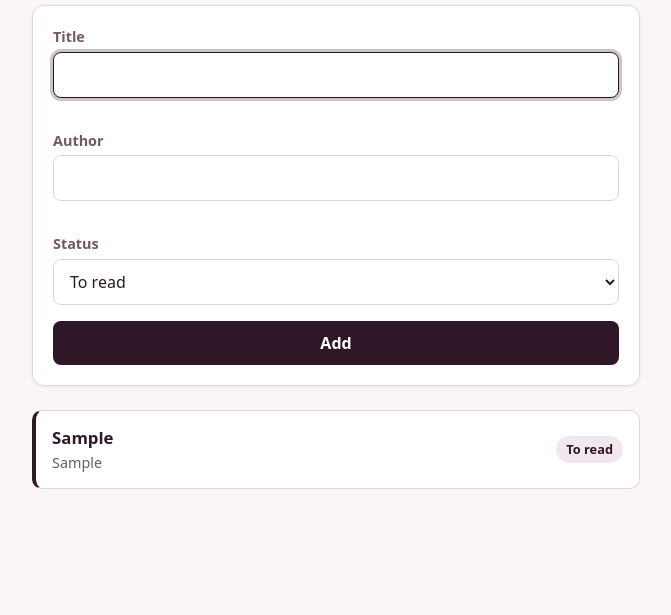
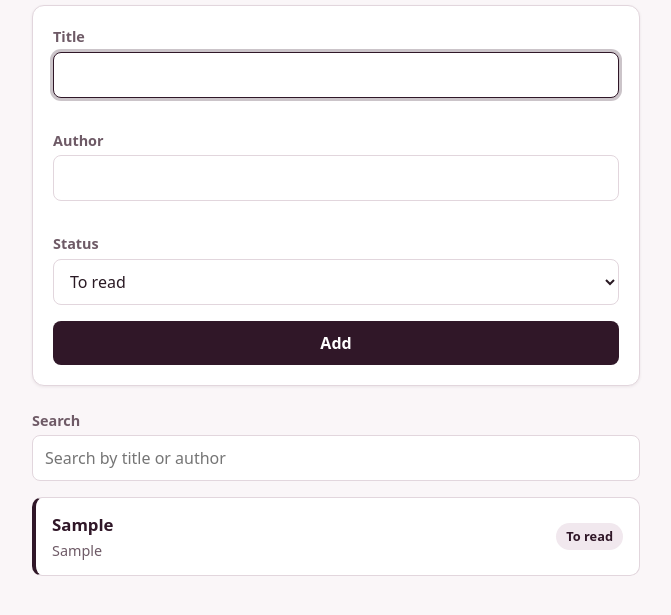
Before and after one commit to jstalvi/Book_Tracker, a plain HTML site: page index.html in a window 1280 px wide. Both pictures are taken after typing "Sample", "Sample" into the empty fields and a click on the button "Add". Shown: the part 99-714 px from the top of the page, without its empty margins (304-975 px from the left). Drawn offline with Linux system fonts and the light colour scheme.

Commit message:
feat: add case-insensitive search by title or author

```diff
--- a/app.js
+++ b/app.js
@@ -8,6 +8,7 @@ const statusSelect = document.getElementById("status-select");
 const titleError = document.getElementById("title-error");
 const authorError = document.getElementById("author-error");
 const bookList = document.getElementById("book-list");
+const searchInput = document.getElementById("search-input");
 
 // The text shown on the page for each saved status value
 const STATUS_LABELS = {
@@ -78,21 +79,42 @@ function checkAuthor() {
 
 // ---------- Drawing the list ----------
 
-// Redraws the whole list from the books array, newest first.
-// Call this every time the books array changes.
+function showMessage(text) {
+  const message = document.createElement("li");
+  message.className = "empty-state";
+  message.textContent = text;
+  bookList.appendChild(message);
+}
+
+// True when the title or author contains the search text, ignoring capital letters
+function matchesSearch(book, query) {
+  return (
+    book.title.toLowerCase().includes(query) ||
+    book.author.toLowerCase().includes(query)
+  );
+}
+
+// Redraws the whole list from the books array, newest first, showing only books
+// that match the search box. Call this every time the books array or the search changes.
 function renderBooks() {
   bookList.innerHTML = "";
 
   if (books.length === 0) {
-    const empty = document.createElement("li");
-    empty.className = "empty-state";
-    empty.textContent = "No books yet. Add your first one above.";
-    bookList.appendChild(empty);
+    showMessage("No books yet. Add your first one above.");
     return;
   }
 
-  // slice() makes a copy so sorting doesn't change the books array itself
-  const newestFirst = books.slice().sort((a, b) => b.createdAt - a.createdAt);
+  // An empty search matches every book. filter() and slice() both make new arrays,
+  // so the books array itself is never changed by searching or sorting.
+  const query = searchInput.value.trim().toLowerCase();
+  const visible = books.filter((book) => matchesSearch(book, query));
+
+  if (visible.length === 0) {
+    showMessage("No books match your search.");
+    return;
+  }
+
+  const newestFirst = visible.slice().sort((a, b) => b.createdAt - a.createdAt);
 
   for (const book of newestFirst) {
     const item = document.createElement("li");
@@ -158,5 +180,8 @@ authorInput.addEventListener("input", function () {
   if (authorError.textContent) checkAuthor();
 });
 
+// Redraw on every keystroke (and when the search box's clear button is used)
+searchInput.addEventListener("input", renderBooks);
+
 // ---------- Start ----------
 renderBooks(); // draw the saved list (or the empty message) when the page opens
--- a/index.html
+++ b/index.html
@@ -46,6 +46,13 @@
       <button type="submit" id="add-button">Add</button>
     </form>
 
+    <!-- search-input: filters the list by title or author as you type. It is outside the form,
+         so adding a book (which clears the form) keeps the search text. -->
+    <div class="search">
+      <label for="search-input">Search</label>
+      <input type="search" id="search-input" placeholder="Search by title or author" autocomplete="off">
+    </div>
+
     <!-- book-list: empty for now; app.js will add one <li> per book here, newest first -->
     <ul id="book-list" class="book-list"></ul>
   </main>
--- a/style.css
+++ b/style.css
@@ -108,9 +108,13 @@ button:focus-visible {
 
 /* ---------- Book list ---------- */
 
+.search {
+  margin-top: 24px;
+}
+
 .book-list {
   list-style: none;
-  margin: 24px 0 0;
+  margin: 16px 0 0;
   padding: 0;
 }
 
```
